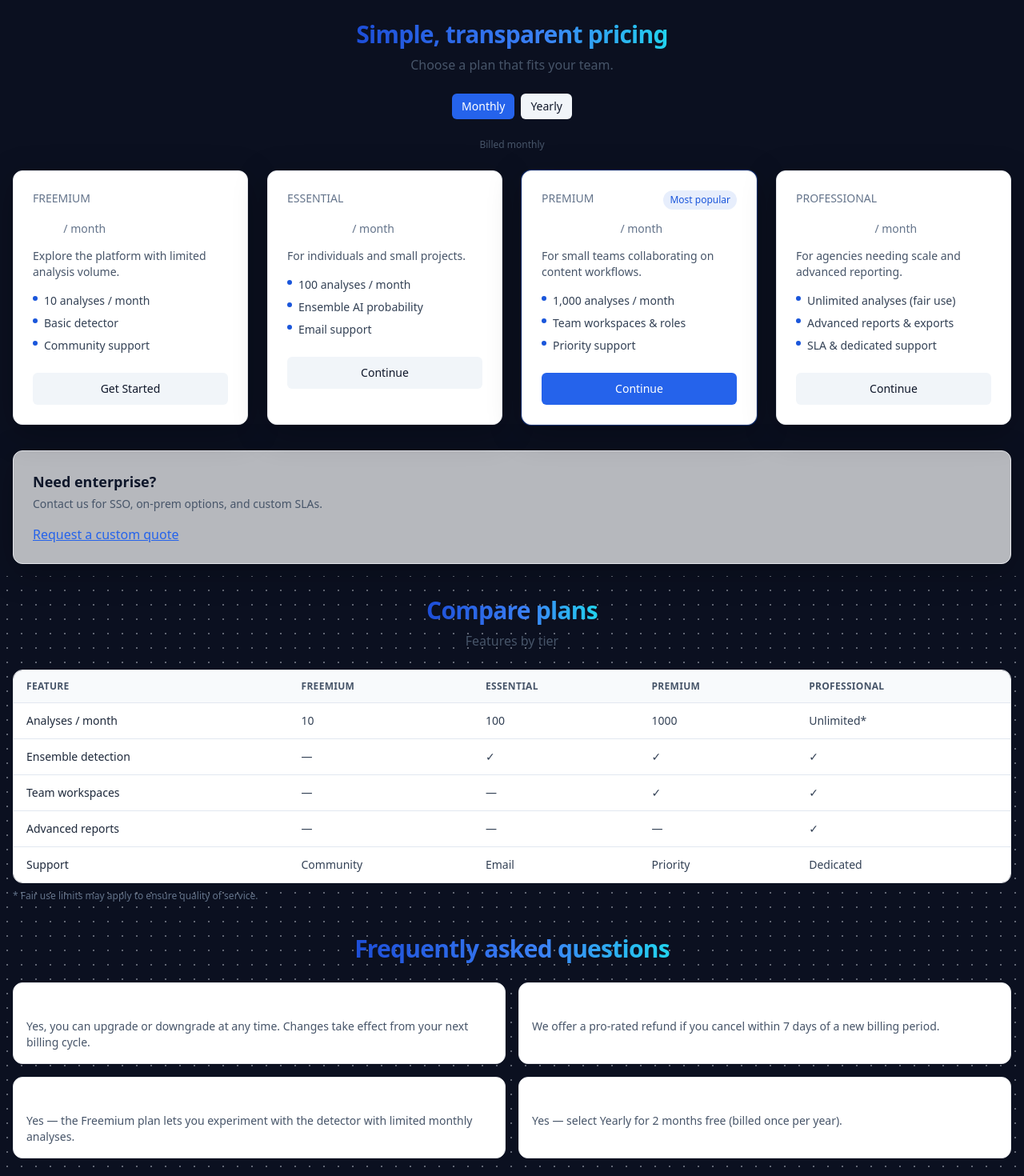
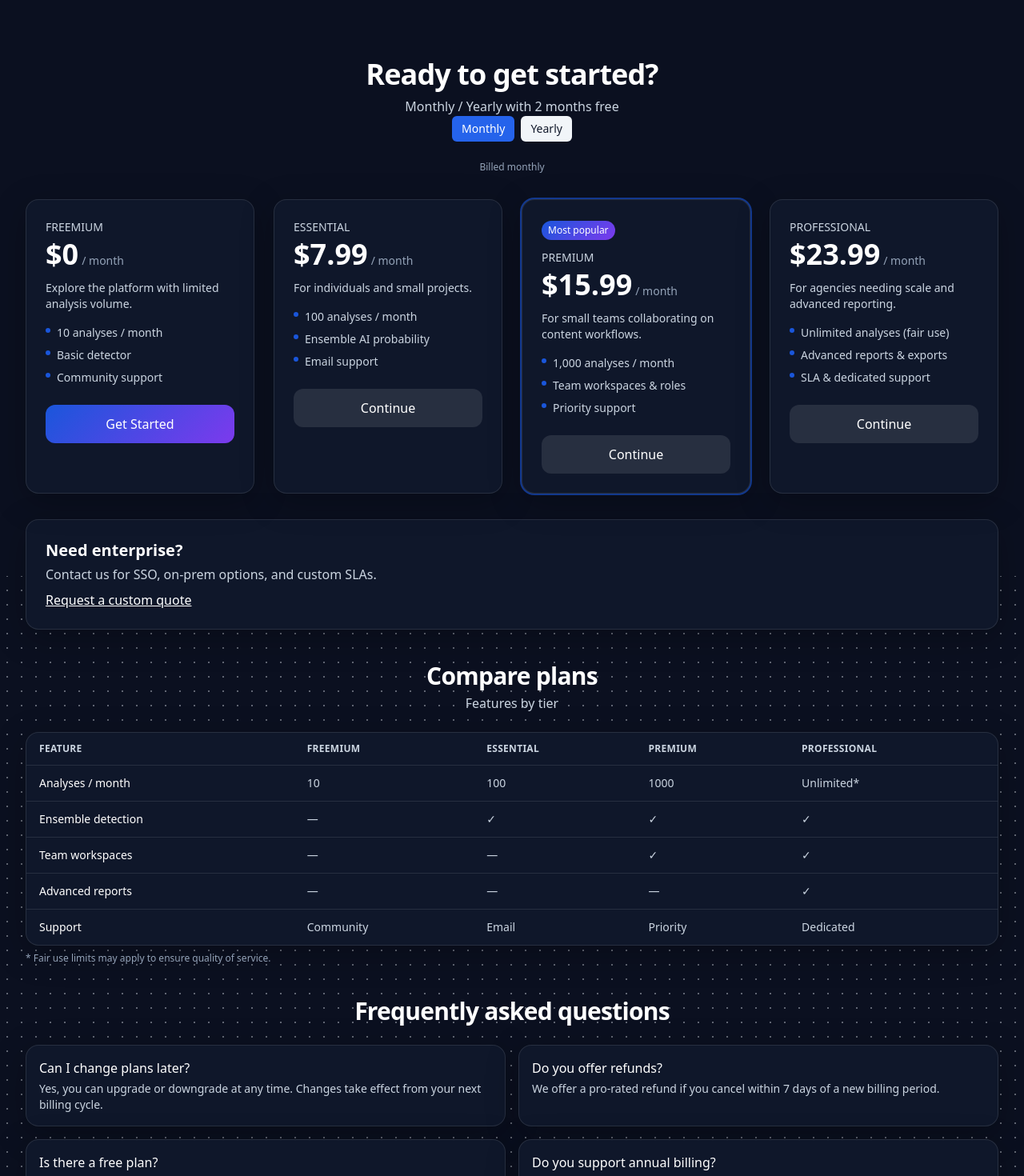
Before and after one commit to aouirdani/cothentify, a Next.js app in the folder apps/web/: page /pricing in a window 1280 px wide. Shown: the part 80-1550 px from the top of the page at 80% size. Built offline with nearby package versions, Linux system fonts and the light colour scheme; no server answers.

Commit message:
feat(ui): improve contrast on pricing page (dark cards, light text), container cleanup; keep hero + header styling

```diff
--- a/apps/web/app/pricing/page.tsx
+++ b/apps/web/app/pricing/page.tsx
@@ -1,9 +1,7 @@
 import { useMemo } from 'react';
-import { Card, CardHeader } from '../../components/ui/card';
 import { Button } from '../../components/ui/button';
-import { SectionHeading } from '../../components/ui/section-heading';
 import BillingToggle from '../../components/pricing/BillingToggle';
-import { getPriceUSD, formatPrice } from '../../lib/payments';
+import { getPriceUSD } from '../../lib/payments';
 
 type Billing = 'monthly' | 'yearly';
 
@@ -55,63 +53,35 @@ export default function PricingPage({ searchParams }: { searchParams: { [k: stri
     if (p.monthly === 0) return 0;
     const map: any = { essential: 'essential', premium: 'premium', professional: 'professional' };
     const price = getPriceUSD(map[p.id] as any, billing as any);
-    // Show effective monthly for yearly by dividing by 12
     const eff = billing === 'yearly' ? (price.amount / 12) : price.amount;
     return Number(eff.toFixed(2));
   };
 
-  const billingNote = useMemo(
-    () => (billing === 'monthly' ? 'Billed monthly' : 'Billed annually (2 months free)'),
-    [billing],
-  );
-
-  async function checkout(planId: string) {
-    if (planId === 'freemium') {
-      window.location.href = '/dashboard';
-      return;
-    }
-    try {
-      const res = await fetch('/api/checkout', {
-        method: 'POST',
-        headers: { 'Content-Type': 'application/json' },
-        body: JSON.stringify({ plan: planId, billing }),
-      });
-      const json = await res.json();
-      if (json?.url) {
-        window.location.href = json.url;
-      } else {
-        toast('Redirecting to dashboard...');
-        window.location.href = '/dashboard';
-      }
-    } catch (e: any) {
-      toast.error(e?.message || 'Checkout failed');
-    }
-  }
+  const billingNote = useMemo(() => (billing === 'monthly' ? 'Billed monthly' : 'Billed annually (2 months free)'), [billing]);
 
   return (
-    <div className="py-4">
-      <SectionHeading title="Simple, transparent pricing" subtitle="Choose a plan that fits your team." />
+    <main className="container py-16">
+      <h1 className="text-4xl font-bold text-center">Ready to get started?</h1>
+      <p className="text-slate-300 text-center mt-2">Monthly / Yearly with 2 months free</p>
 
       <BillingToggle billing={billing} />
-      <div className="mb-6 text-center text-xs text-slate-600">{billingNote}</div>
+      <div className="mb-6 text-center text-xs text-slate-400">{billingNote}</div>
 
-      <div className="grid gap-6 md:grid-cols-4">
+      <div className="mt-8 grid gap-6 md:grid-cols-4">
         {plans.map((p) => (
-          <Card key={p.id} className={`${p.popular ? 'ring-1 ring-brand/40' : ''}`}>
+          <div key={p.id} className={`card p-6 ${p.popular ? 'ring-2 ring-brand/60' : ''}`}>
+            {p.popular && <div className="mb-3 inline-flex rounded-full bg-brand-gradient px-2 py-1 text-xs">Most popular</div>}
             <div className="flex items-start justify-between">
               <div>
-                <div className="text-sm font-medium text-slate-500">{p.name}</div>
+                <div className="text-sm font-medium text-slate-300">{p.name}</div>
                 <div className="mt-1 flex items-baseline gap-1">
-                  <div className="text-3xl font-semibold">${priceFor(p)}</div>
-                  <div className="text-sm text-slate-500">/ month</div>
+                  <div className="text-4xl font-extrabold">${priceFor(p)}</div>
+                  <div className="text-sm text-slate-400">/ month</div>
                 </div>
               </div>
-              {p.popular && (
-                <span className="rounded-full bg-brand/10 px-2 py-1 text-xs font-medium text-brand">Most popular</span>
-              )}
             </div>
-            <p className="mt-3 text-sm text-slate-600">{p.description}</p>
-            <ul className="mt-4 grid gap-2 text-sm text-slate-700">
+            <p className="mt-3 text-sm text-slate-300">{p.description}</p>
+            <ul className="mt-4 grid gap-2 text-sm text-slate-300">
               {p.features.map((f) => (
                 <li key={f} className="flex items-start gap-2">
                   <span className="mt-1 h-1.5 w-1.5 rounded-full bg-brand" />
@@ -121,38 +91,35 @@ export default function PricingPage({ searchParams }: { searchParams: { [k: stri
             </ul>
             <div className="mt-6">
               {p.monthly === 0 ? (
-                <a href="/auth/signup">
-                  <Button className="w-full" variant={p.popular ? 'primary' : 'secondary'}>Get Started</Button>
-                </a>
+                <a href="/auth/signup" className="inline-flex w-full items-center justify-center rounded-xl px-4 py-3 bg-brand-gradient text-white font-medium">Get Started</a>
               ) : (
-                <a href={`/checkout/subscribe?plan=${p.id}&billing=${billing}`}>
-                  <Button className="w-full" variant={p.popular ? 'primary' : 'secondary'}>Continue</Button>
-                </a>
+                <a href={`/checkout/subscribe?plan=${p.id}&billing=${billing}`} className="inline-flex w-full items-center justify-center rounded-xl px-4 py-3 bg-white/10 hover:bg-white/15 text-white font-medium">Continue</a>
               )}
             </div>
-          </Card>
+          </div>
         ))}
       </div>
 
-      <Card className="mt-8 bg-white/70">
-        <CardHeader title="Need enterprise?" subtitle="Contact us for SSO, on-prem options, and custom SLAs." />
-        <a className="text-blue-600 underline" href="#demo">Request a custom quote</a>
-      </Card>
+      <div className="card p-6 mt-8">
+        <h3 className="text-xl font-semibold">Need enterprise?</h3>
+        <p className="mt-1 text-slate-300">Contact us for SSO, on-prem options, and custom SLAs.</p>
+        <a className="text-white underline mt-2 inline-block" href="#demo">Request a custom quote</a>
+      </div>
 
-      {/* Compare plans */}
       <div className="mt-10">
-        <SectionHeading title="Compare plans" subtitle="Features by tier" />
-        <div className="overflow-hidden rounded-xl border">
-          <table className="min-w-full divide-y divide-slate-200">
-            <thead className="bg-slate-50">
+        <h2 className="text-3xl font-bold text-center">Compare plans</h2>
+        <p className="text-slate-300 text-center mt-1">Features by tier</p>
+        <div className="overflow-hidden rounded-xl card mt-6">
+          <table className="min-w-full divide-y divide-white/10">
+            <thead className="bg-transparent">
               <tr>
-                <th className="px-4 py-3 text-left text-xs font-semibold uppercase tracking-wide text-slate-600">Feature</th>
+                <th className="px-4 py-3 text-left text-xs font-semibold uppercase tracking-wide text-slate-300">Feature</th>
                 {plans.map((p) => (
-                  <th key={p.id} className="px-4 py-3 text-left text-xs font-semibold uppercase tracking-wide text-slate-600">{p.name}</th>
+                  <th key={p.id} className="px-4 py-3 text-left text-xs font-semibold uppercase tracking-wide text-slate-300">{p.name}</th>
                 ))}
               </tr>
             </thead>
-            <tbody className="divide-y divide-slate-200 bg-white text-sm">
+            <tbody className="divide-y divide-white/10 bg-transparent text-sm text-slate-300">
               {[
                 { k: 'Analyses / month', vals: ['10', '100', '1000', 'Unlimited*'] },
                 { k: 'Ensemble detection', vals: ['—', '✓', '✓', '✓'] },
@@ -161,35 +128,34 @@ export default function PricingPage({ searchParams }: { searchParams: { [k: stri
                 { k: 'Support', vals: ['Community', 'Email', 'Priority', 'Dedicated'] },
               ].map((row) => (
                 <tr key={row.k}>
-                  <td className="px-4 py-3 font-medium text-slate-800">{row.k}</td>
+                  <td className="px-4 py-3 font-medium text-white">{row.k}</td>
                   {row.vals.map((v, i) => (
-                    <td key={i} className="px-4 py-3 text-slate-700">{v}</td>
+                    <td key={i} className="px-4 py-3">{v}</td>
                   ))}
                 </tr>
               ))}
             </tbody>
           </table>
         </div>
-        <div className="mt-2 text-xs text-slate-500">* Fair use limits may apply to ensure quality of service.</div>
+        <div className="mt-2 text-xs text-slate-400">* Fair use limits may apply to ensure quality of service.</div>
       </div>
 
-      {/* FAQ */}
       <div className="mt-10">
-        <SectionHeading title="Frequently asked questions" />
-        <div className="grid gap-4 md:grid-cols-2">
+        <h2 className="text-3xl font-bold text-center">Frequently asked questions</h2>
+        <div className="grid gap-4 md:grid-cols-2 mt-6">
           {[
             { q: 'Can I change plans later?', a: 'Yes, you can upgrade or downgrade at any time. Changes take effect from your next billing cycle.' },
             { q: 'Do you offer refunds?', a: 'We offer a pro-rated refund if you cancel within 7 days of a new billing period.' },
             { q: 'Is there a free plan?', a: 'Yes — the Freemium plan lets you experiment with the detector with limited monthly analyses.' },
             { q: 'Do you support annual billing?', a: 'Yes — select Yearly for 2 months free (billed once per year).' },
           ].map((f) => (
-            <div key={f.q} className="rounded-xl border bg-white p-4">
+            <div key={f.q} className="card p-4">
               <div className="font-medium">{f.q}</div>
-              <p className="mt-1 text-sm text-slate-600">{f.a}</p>
+              <p className="mt-1 text-sm text-slate-300">{f.a}</p>
             </div>
           ))}
         </div>
       </div>
-    </div>
+    </main>
   );
 }
```
